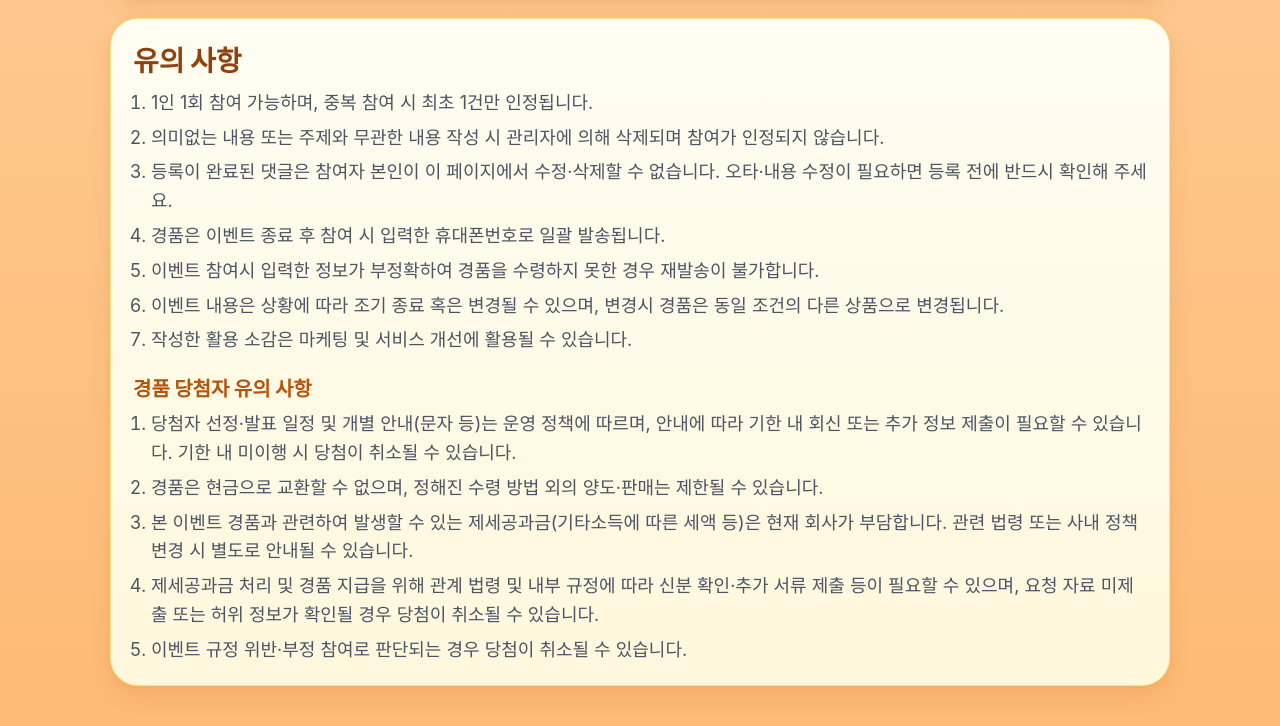
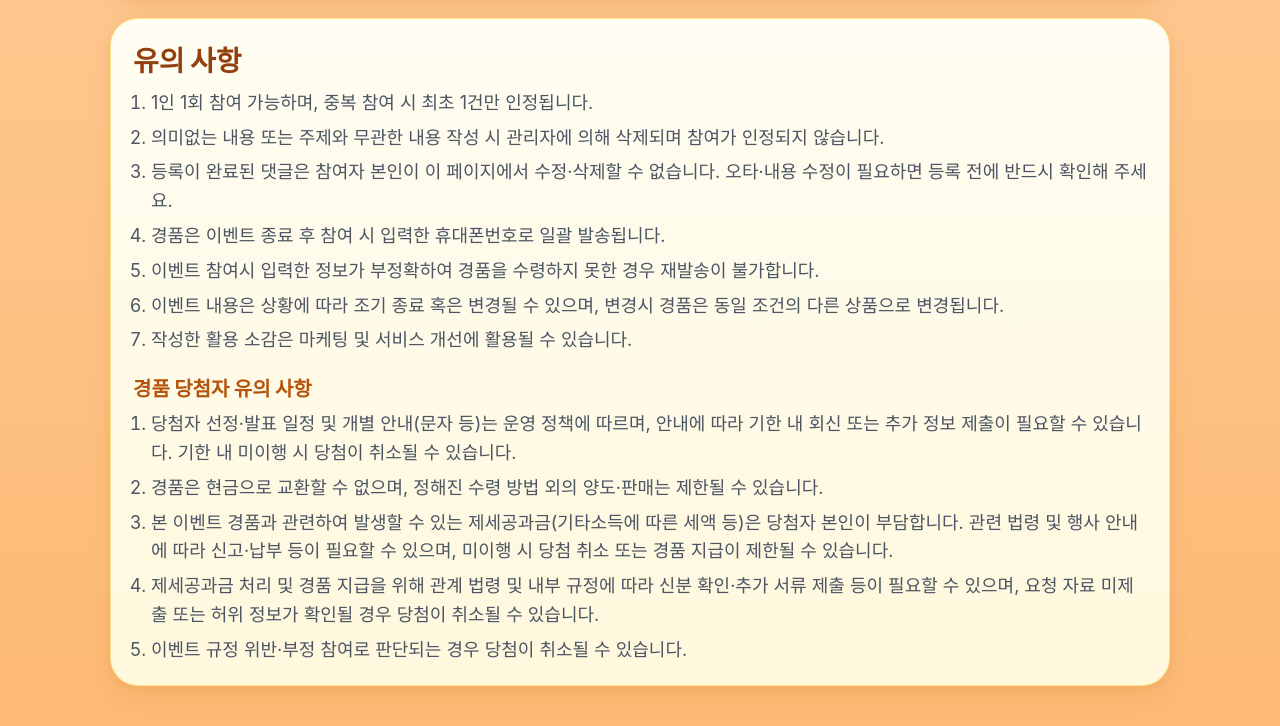
Before and after one commit to i-Screammedia/commentevent, a website: page index.html in a window 1280 px wide. Shown: the part 4222-4948 px from the top of the page. Drawn offline with Linux system fonts and the light colour scheme; a web font is replaced by a local one.

Commit message:
Add files via upload

```diff
--- a/index.html
+++ b/index.html
@@ -1207,8 +1207,8 @@
           </li>
           <li>경품은 현금으로 교환할 수 없으며, 정해진 수령 방법 외의 양도·판매는 제한될 수 있습니다.</li>
           <li>
-            본 이벤트 경품과 관련하여 발생할 수 있는 제세공과금(기타소득에 따른 세액 등)은 현재 회사가 부담합니다. 관련 법령 또는 사내 정책 변경 시
-            별도로 안내될 수 있습니다.
+            본 이벤트 경품과 관련하여 발생할 수 있는 제세공과금(기타소득에 따른 세액 등)은 당첨자 본인이 부담합니다. 관련 법령 및 행사 안내에 따라
+            신고·납부 등이 필요할 수 있으며, 미이행 시 당첨 취소 또는 경품 지급이 제한될 수 있습니다.
           </li>
           <li>
             제세공과금 처리 및 경품 지급을 위해 관계 법령 및 내부 규정에 따라 신분 확인·추가 서류 제출 등이 필요할 수 있으며, 요청 자료 미제출 또는 허위
```
